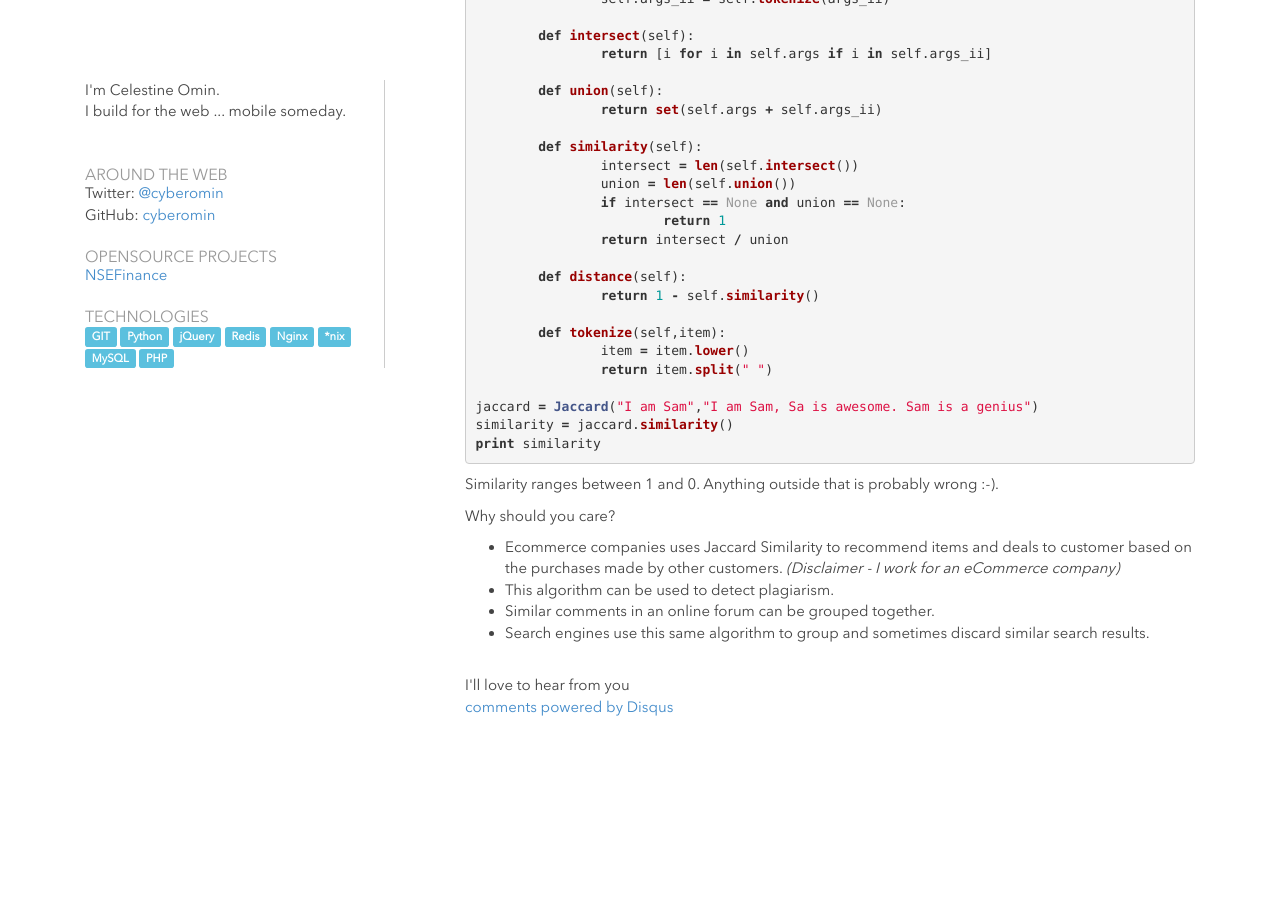
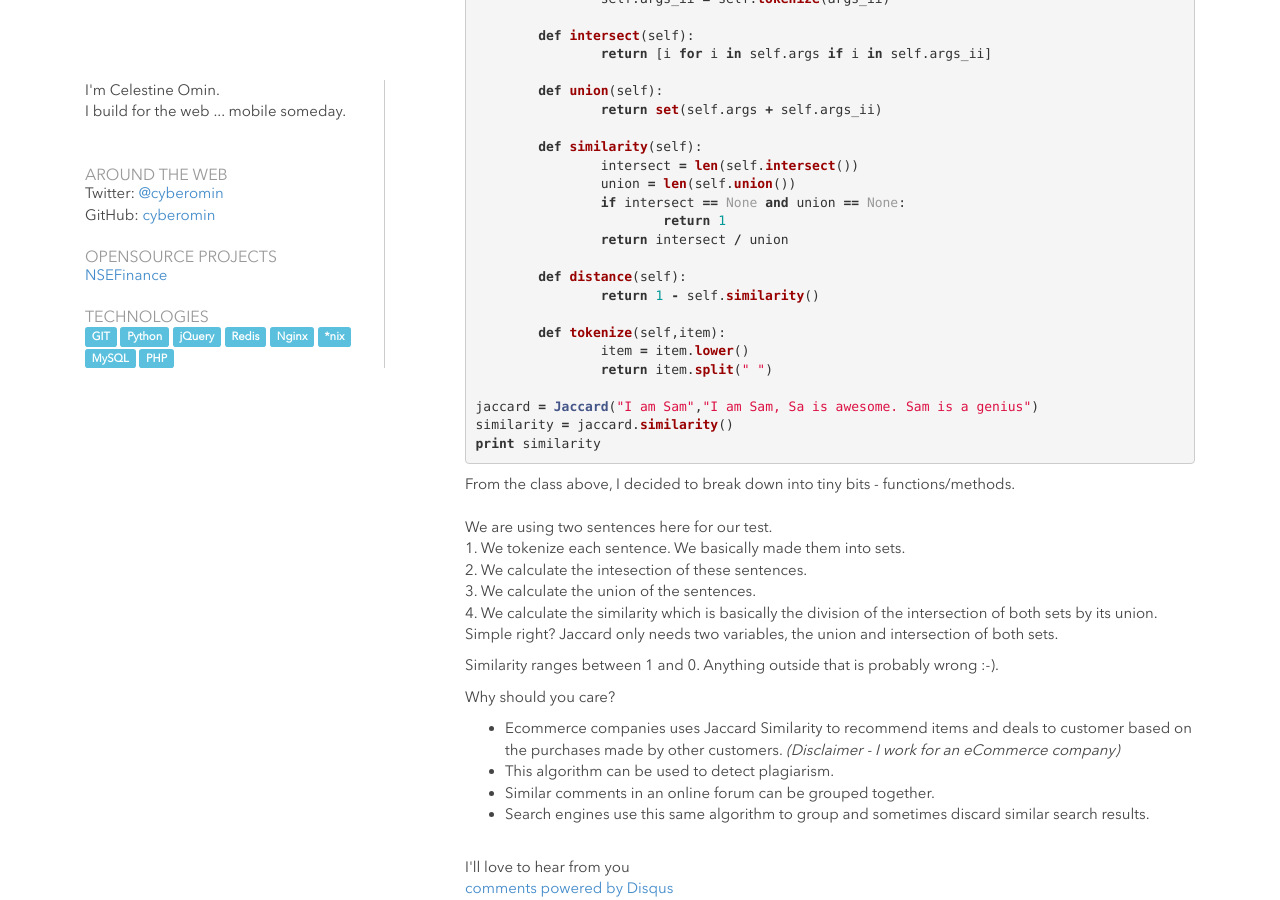
Before and after one commit to cyberomin/cyberomin.github.io, a Jekyll site: the page built from _posts/2014-06-10-jaccard-coefficient.markdown, in a window 1280 px wide and 900 px high, scrolled down 561 px. Built offline with Jekyll 4.4.1, drawn with Linux system fonts in a browser that asks for light colours; some web fonts are replaced; Markdown is read by kramdown in place of the engine named in the settings; comment, search, counter and statistics services are not loaded; before the commit the page ends 1279 px from its top, so only the background shows below that.

Commit message:
Jaccard coefficient

```diff
--- a/_posts/2014-06-10-jaccard-coefficient.markdown
+++ b/_posts/2014-06-10-jaccard-coefficient.markdown
@@ -50,6 +50,18 @@ similarity = jaccard.similarity()
 print similarity
 {% endhighlight %}
 
+<p>
+	From the class above, I decided to break down into tiny bits - functions/methods.<br><br>
+
+	We are using two sentences here for our test.<br>
+	1. We tokenize each sentence. We basically made them into sets.<br>
+	2. We calculate the intesection of these sentences.<br>
+	3. We calculate the union of the sentences.<br>
+	4. We calculate the similarity which is basically the division of the intersection of both sets by its union.<br>
+
+	Simple right? Jaccard only needs two variables, the union and intersection of both sets.
+</p>
+
 <p>Similarity ranges between 1 and 0. Anything outside that is probably wrong :-).</p>
 
 Why should you care?
```
